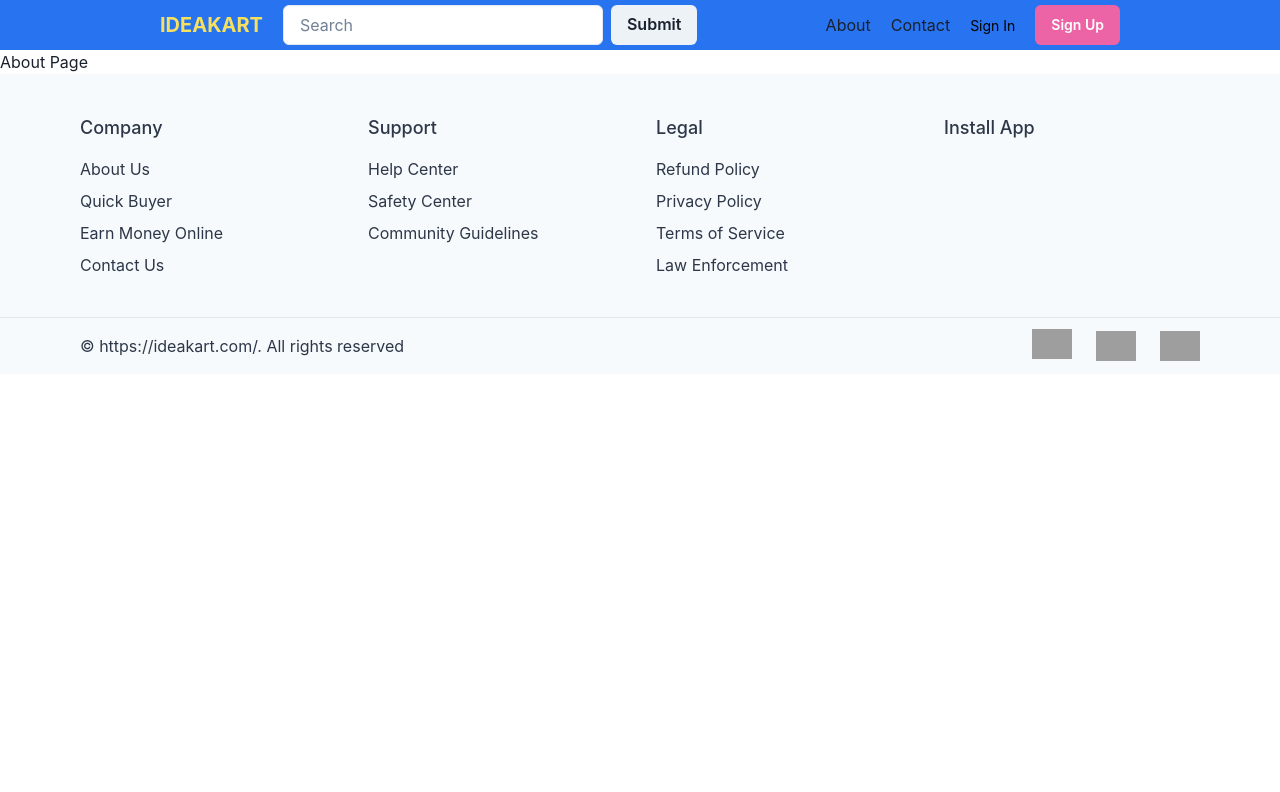
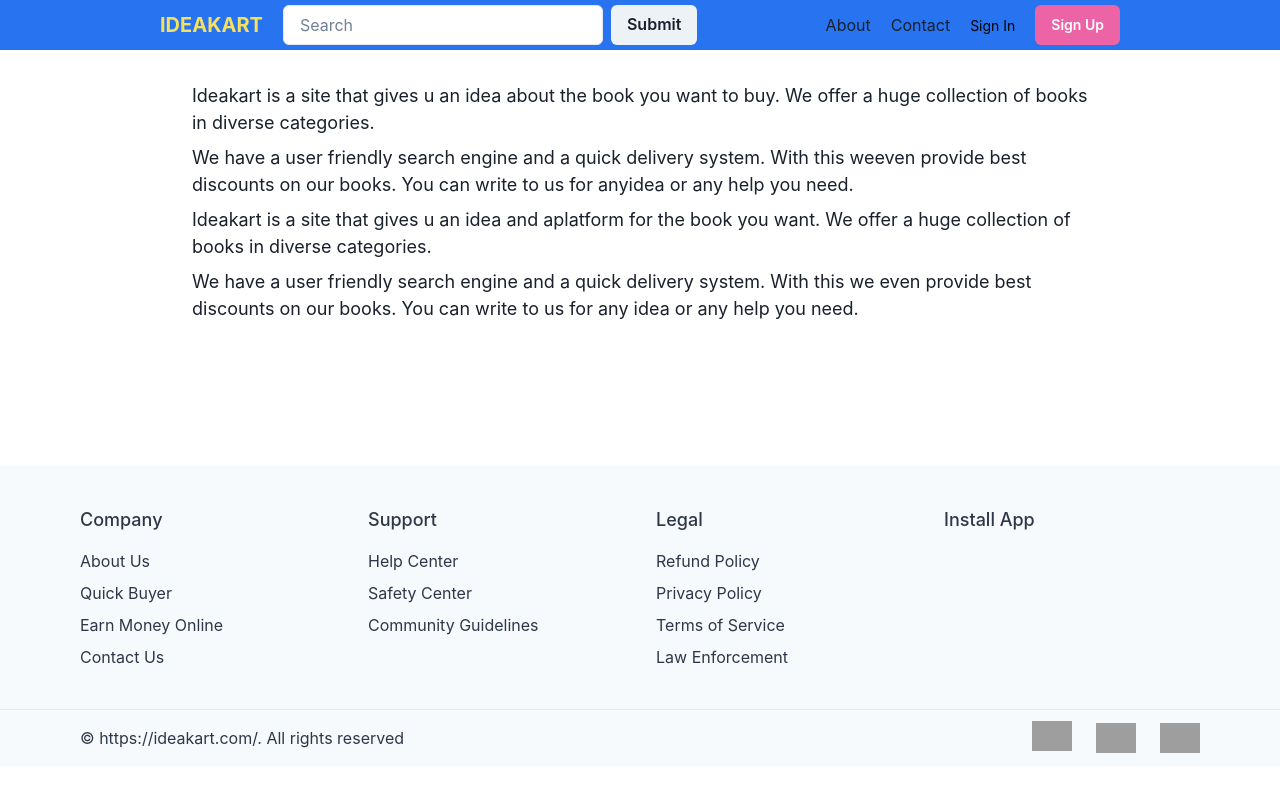
Before and after one commit to atrivedi8988/Ideakart, a React (Create React App) app in the folder ideakart-app/: page /about in a window 1280 px wide. Shown: the top 792 px of the page. Built offline with nearby package versions, Linux system fonts and the light colour scheme; grey boxes are pictures that could not be loaded.

Commit message:
about page complete

```diff
--- a/ideakart-app/src/App.js
+++ b/ideakart-app/src/App.js
@@ -10,7 +10,7 @@ function App() {
 
       <Navbar/>
       <AllRoute/>
-      <Footer/>
+
 
       {/* <h1>Idea-Kart-WebSite</h1> */}
     </div>
--- /dev/null
+++ b/ideakart-app/src/Routes/About.jsx
@@ -0,0 +1,25 @@
+import { Box, Container, Text, VStack } from "@chakra-ui/react";
+import { Footer } from "../Components/Footer";
+
+export function About() {
+  return (
+    <>
+      <VStack  alignItems={"flex-start"} width={"70%"} margin="auto" mb="9rem" mt="2rem">
+
+        <Text fontSize={"lg"} >
+          Ideakart is a site that gives u an idea about the book you want to buy. We offer a huge collection of books in diverse categories.
+        </Text>
+        <Text fontSize={"lg"}>
+          We have a user friendly search engine and a quick delivery system. With this weeven provide best discounts on our books. You can write to us for anyidea or any help you need.
+        </Text>
+        <Text fontSize={"lg"}>
+          Ideakart is a site that gives u an idea and aplatform for the book you want. We offer a huge collection of books in diverse categories.
+        </Text>
+        <Text fontSize={"lg"}>
+          We have a user friendly search engine and a quick delivery system. With this we even provide best discounts on our books. You can write to us for any idea or any help you need.
+        </Text>
+      </VStack>
+      <Footer />
+    </>
+  );
+}
--- a/ideakart-app/src/Routes/AllRoute.jsx
+++ b/ideakart-app/src/Routes/AllRoute.jsx
@@ -1,11 +1,12 @@
 import {Routes,Route} from "react-router-dom"
+import { About } from "./About"
 import { Home } from "./Home"
 
 export function AllRoute(){
     return (
         <Routes>
             <Route path="/" element={<Home/>}  />
-            <Route path="/about" element={<h1>About Page</h1>}  />
+            <Route path="/about" element={<About/>}  />
             <Route path="/contact" element={<h1>Contact Page</h1>}  />
             <Route path="/sign_in" element={<h1>SignIn Page</h1>}  />
             <Route path="/sign_up" element={<h1>SignUp Page</h1>}  />
--- a/ideakart-app/src/Routes/Home.jsx
+++ b/ideakart-app/src/Routes/Home.jsx
@@ -3,6 +3,7 @@ import { Cart } from '../Components/Cart'
 import axios from 'axios';
 import { useState } from 'react';
 import { useEffect } from 'react';
+import { Footer } from '../Components/Footer';
 
 const getBooksData = ()=>{
     return axios.get(`https://dry-savannah-48520.herokuapp.com/books`)
@@ -28,6 +29,7 @@ export function Home(){
                 })
             }
         </SimpleGrid>
+        <Footer/>
 
 
 
```
